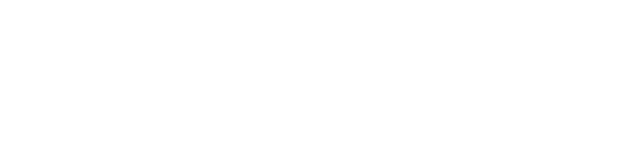
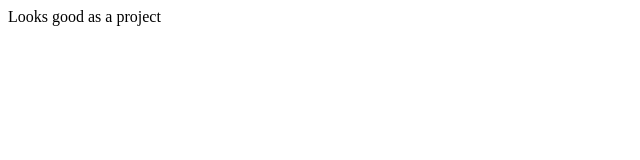
Before and after one commit to Jaga2186/Git-learn, a plain HTML site: page index.html in a window 1280 px wide. Shown: the whole page, without its empty margins (0-640 px from the left). Drawn offline with Linux system fonts and the light colour scheme.

Commit message:
Update code for index file

```diff
--- a/index.html
+++ b/index.html
@@ -3,9 +3,9 @@
 <head>
     <meta charset="UTF-8">
     <meta name="viewport" content="width=device-width, initial-scale=1.0">
-    <title>Git course</title>
+    <title>Git Learning</title>
 </head>
 <body>
-
+    Looks good  as a project
 </body>
 </html>
```
